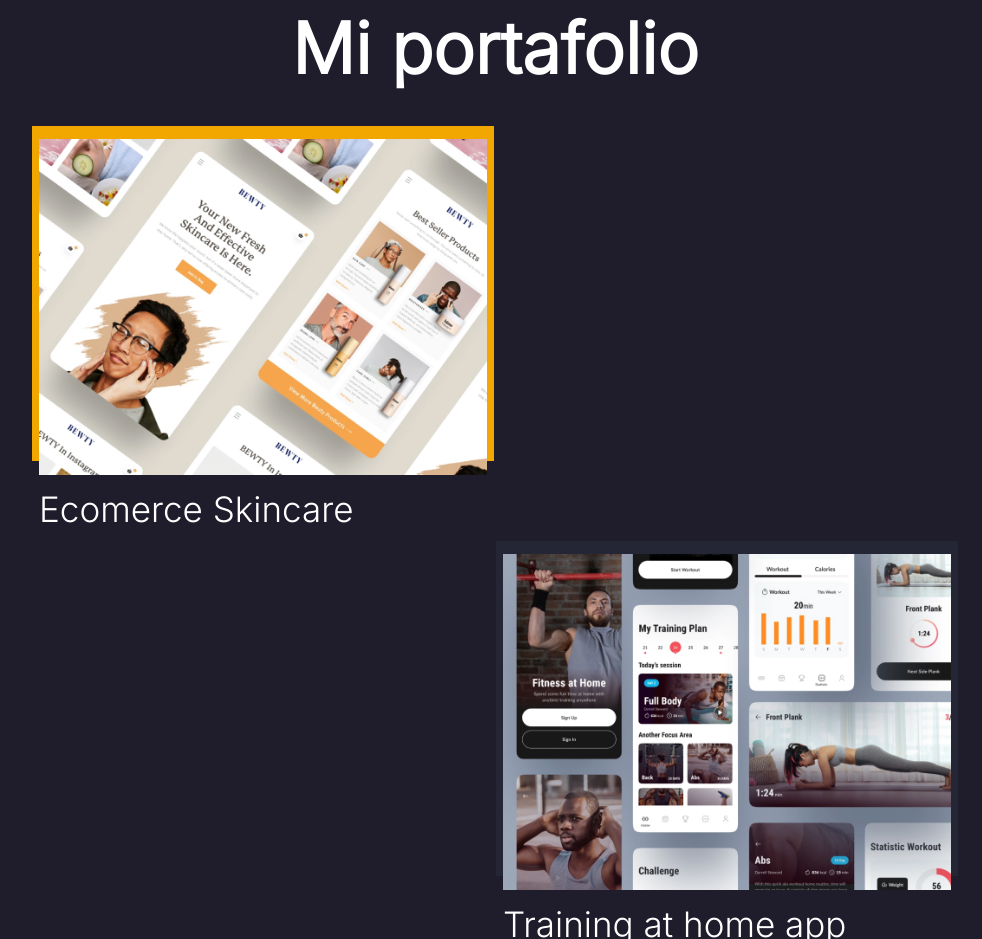
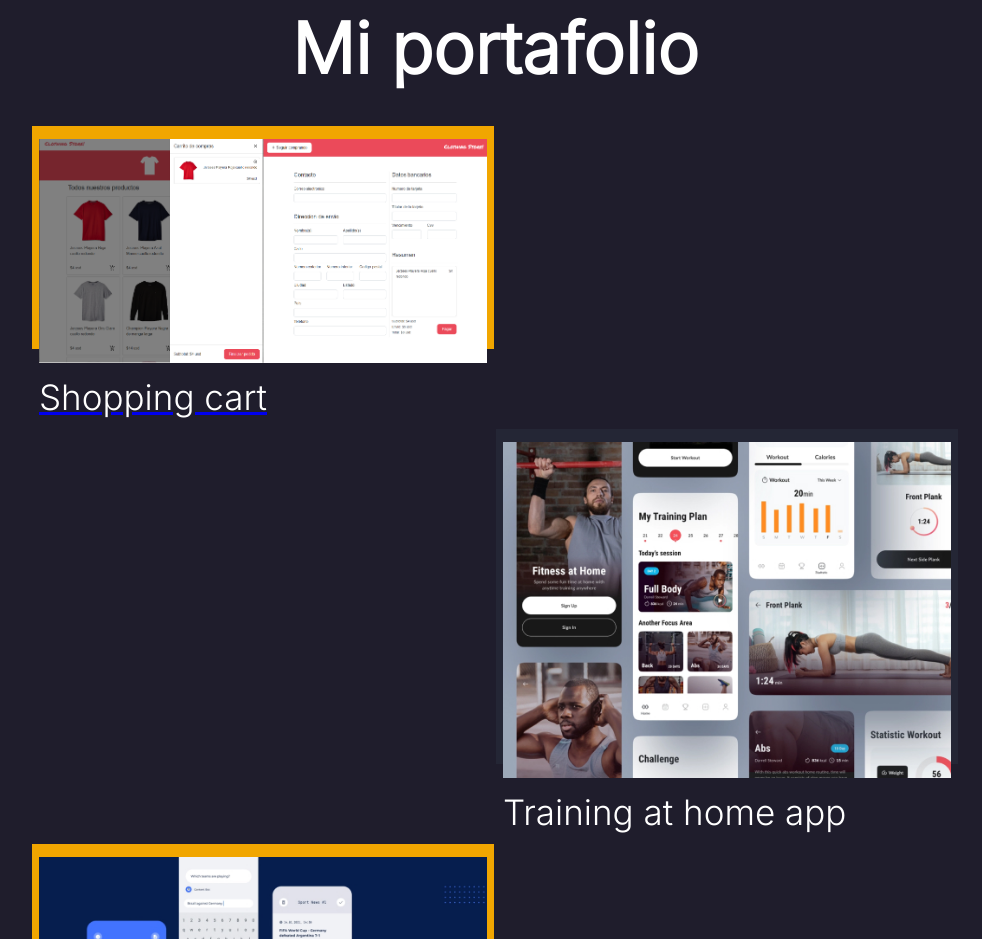
Before and after one commit to EricRmz98/portfolio, a plain HTML site: page index.html in a window 1280 px wide. Shown: the part 3280-4219 px from the top of the page, without its empty margins (145-1127 px from the left). Drawn offline with Linux system fonts and the light colour scheme.

Commit message:
portfolio updated

```diff
--- a/index.html
+++ b/index.html
@@ -152,9 +152,9 @@
                 <div class="portfolio-l">
                     <div>
                         <div class="image-shadow-accent">
-                            <img src="./images/image 9-1.jpg" alt="">
+                            <img src="./images/shopping cart.png" alt="">
                         </div>
-                        <h3 class="title-color">Ecomerce Skincare</h3>
+                        <a href="https://gorgeous-parfait-fc32b1.netlify.app/"><h3 class="title-color">Shopping cart</h3></a>
                     </div>
                 </div>
                 <div class="portfolio-r">
```
Also changed, not shown: images/shopping cart.png (added).
